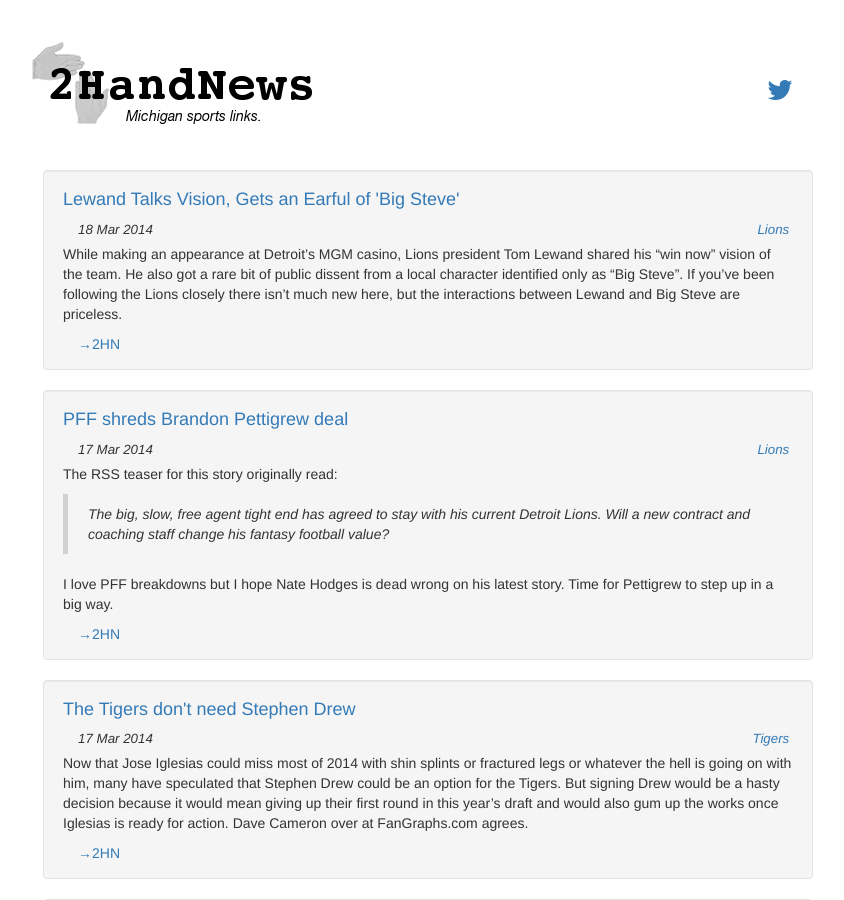
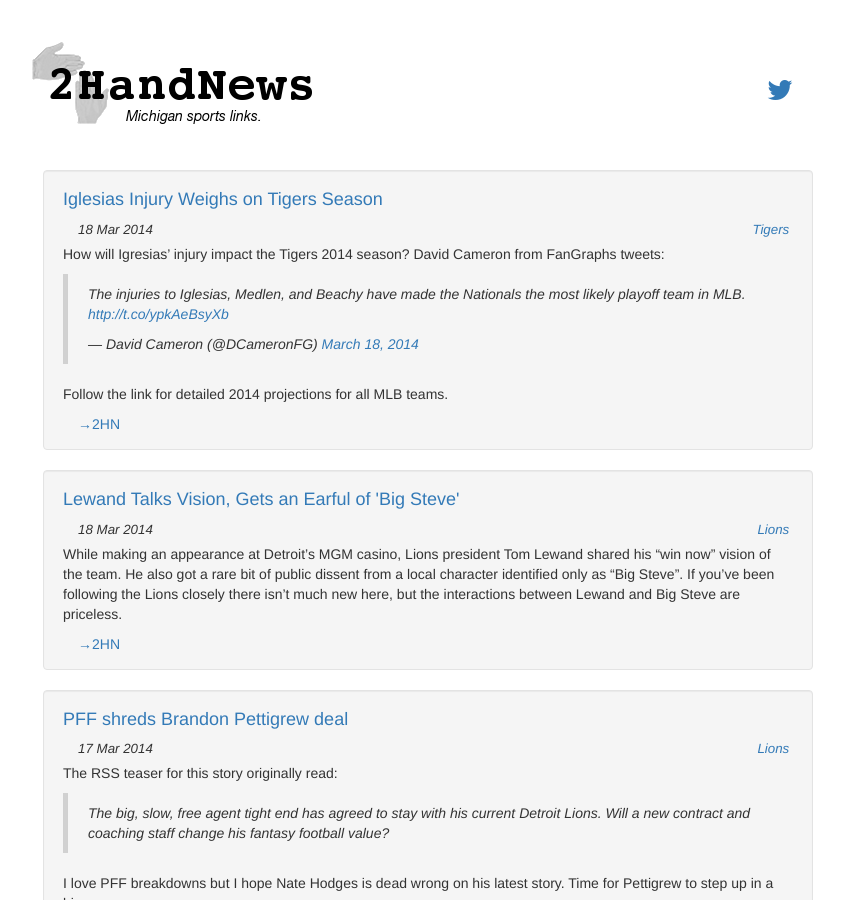
Before and after one commit to aftco/aftco.github.io, a Jekyll site: the page built from index.html, in a window 1280 px wide and 900 px high. Shown: the whole window, without its empty margins (212-1056 px from the left). Built offline with Jekyll 4.4.1, drawn with Linux system fonts in a browser that asks for light colours; nearby versions of some CDN libraries; Markdown is read by kramdown in place of the engine named in the settings; the list of posts is cut into pages by our own code; comment, search, counter and statistics services are not loaded; some of the changed text lies outside the part shown.

Commit message:
Fixed encoding issue via the config file. New tigers post.

```diff
--- a/_config.yml
+++ b/_config.yml
@@ -6,3 +6,4 @@
 exclude: ["vendor"]
 paginate: 10
 paginate_path: "/page:num"
+encoding: utf-8
--- /dev/null
+++ b/_posts/2014-03-18-13-58-iglesias-injury-weighs-on-season.md
@@ -0,0 +1,12 @@
+---
+layout: post
+title: "Iglesias Injury Weighs on Tigers Season"
+tags: Tigers
+link: http://www.fangraphs.com/coolstandings.aspx?type=2&lg=mlb
+---
+How will Igresias' injury impact the Tigers 2014 season? David Cameron from FanGraphs tweets:
+
+<blockquote class="twitter-tweet" lang="en"><p>The injuries to Iglesias, Medlen, and Beachy have made the Nationals the most likely playoff team in MLB. <a href="http://t.co/ypkAeBsyXb">http://t.co/ypkAeBsyXb</a></p>&mdash; David Cameron (@DCameronFG) <a href="https://twitter.com/DCameronFG/statuses/445985269909827587">March 18, 2014</a></blockquote>
+<script async src="//platform.twitter.com/widgets.js" charset="utf-8"></script>
+
+Follow the link for detailed 2014 projections for all MLB teams.
```
